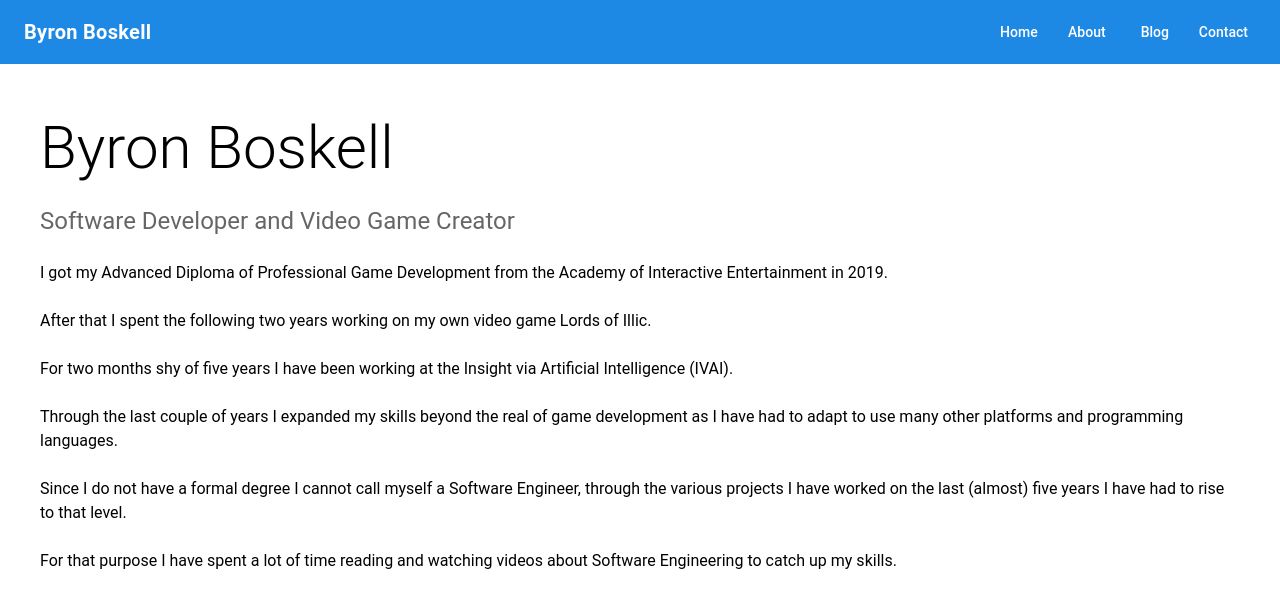
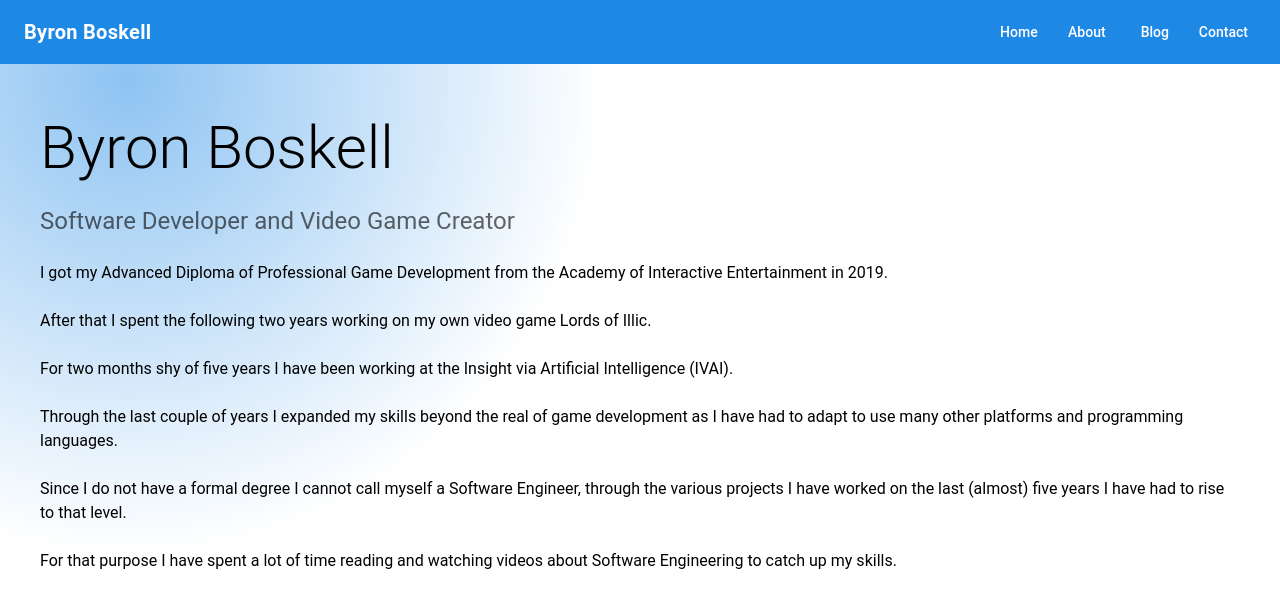
Before and after one commit to byronboskell/byronboskell.github.io, a React (Vite) app in the folder bbportfolio/: page / in a window 1280 px wide. Shown: the top 608 px of the page. Built offline with nearby package versions, Linux system fonts and the light colour scheme.

Commit message:
page-layout: adding some styling

```diff
--- a/bbportfolio/src/components/page-layout.tsx
+++ b/bbportfolio/src/components/page-layout.tsx
@@ -1,11 +1,24 @@
 import React, { type PropsWithChildren } from "react";
-import { Box } from "@mui/material";
+import { alpha } from "@mui/material/styles";
+import { Box, Stack } from "@mui/material";
 import SiteNavigation from "./site-navigation";
 
 const PageLayout: React.FC<PropsWithChildren> = ({ children }) => (
-    <>
+    <Box
+        sx={(theme) => ({
+            minHeight: "100vh",
+            background: `
+                radial-gradient(
+                    circle at 10% 10%,
+                    ${alpha(theme.palette.primary.main, 0.5)},
+                    transparent 35%
+                ),
+                ${theme.palette.background.default}
+            `,
+        })}
+    >
         <SiteNavigation />
-        <Box
+        <Stack
             component="main"
             sx={{
                 width: "100%",
@@ -16,8 +29,8 @@ const PageLayout: React.FC<PropsWithChildren> = ({ children }) => (
             }}
         >
             {children}
-        </Box>
-    </>
+        </Stack>
+    </Box>
 );
 
 export default PageLayout;
```
